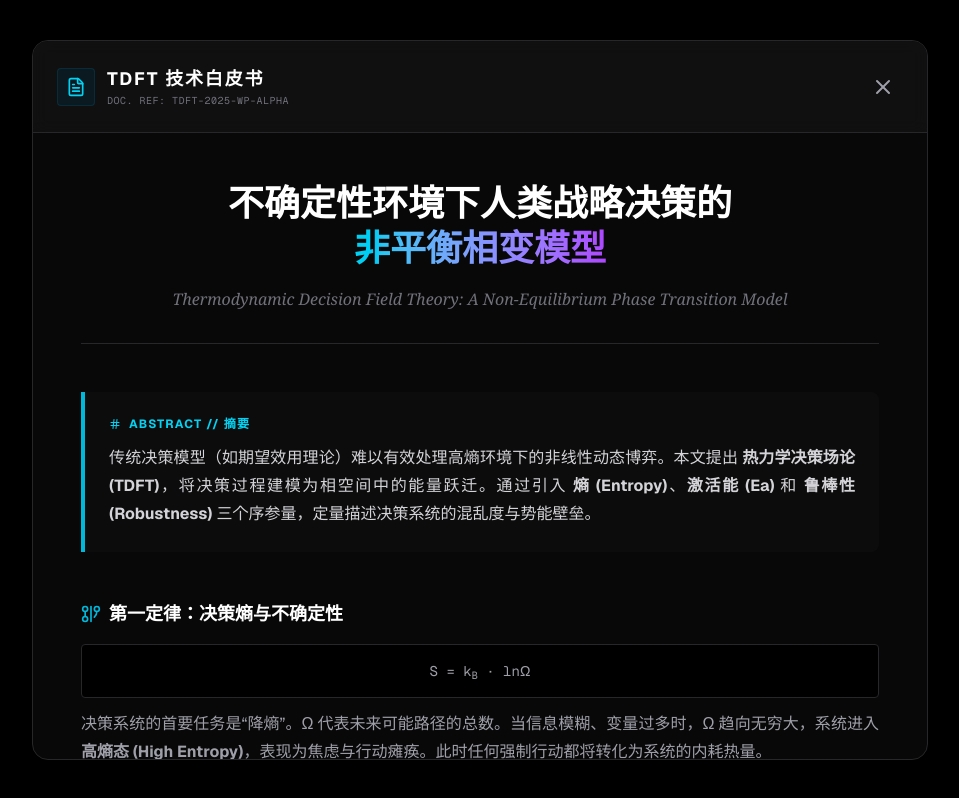
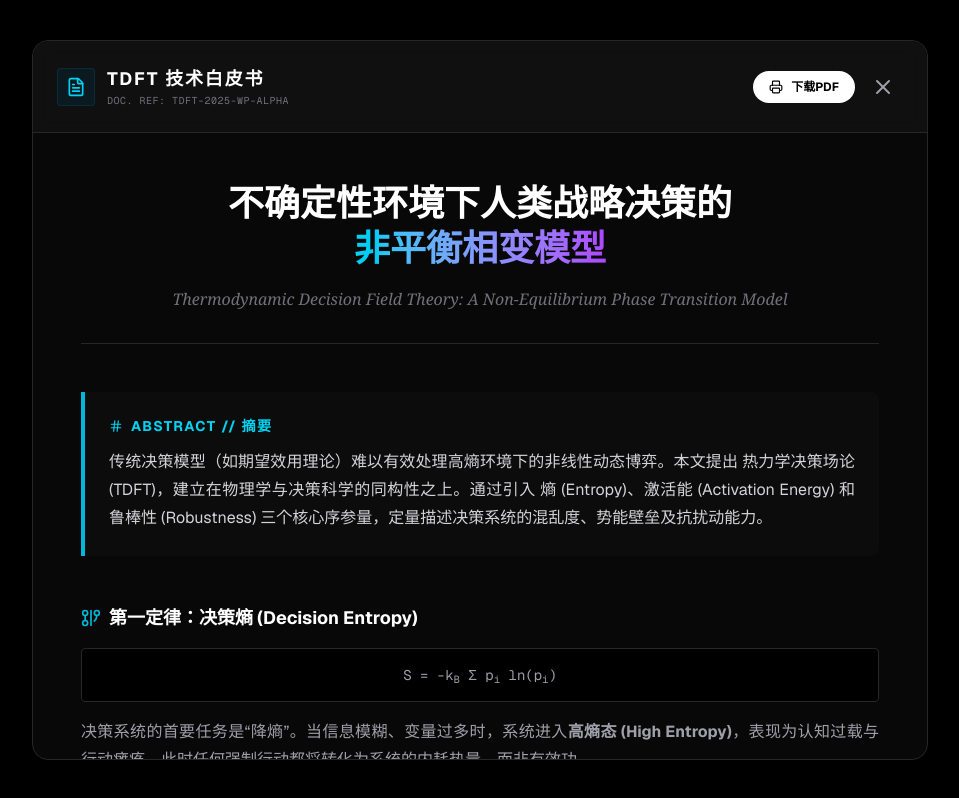
Before and after one commit to victorzhang999/tdft-system, a Next.js app: page / in a window 1280 px wide. Both pictures are taken after a click on the button "系统原理". Shown: the whole page, without its empty margins (160-1119 px from the left). Built offline with nearby package versions, Linux system fonts and the light colour scheme.

Commit message:
feat: add pdf download button

```diff
--- a/app/page.tsx
+++ b/app/page.tsx
@@ -2,8 +2,7 @@
 
 import { useState, useEffect, useRef } from 'react';
 import { motion, AnimatePresence } from 'framer-motion';
-// 引入所有需要的图标
-import { Fingerprint, Activity, Zap, Shield, BookOpen, Send, Atom, Sparkles, Cpu, Globe, Search, MessageSquare, X, FileText, GitGraph, Hash } from 'lucide-react';
+import { Fingerprint, Activity, Zap, Shield, BookOpen, Send, Atom, Sparkles, Cpu, Globe, MessageSquare, X, FileText, GitGraph, Hash, Printer, Microscope } from 'lucide-react';
 
 // --- 1. 星空特效组件 ---
 const Starfield = () => {
@@ -70,6 +69,60 @@ export default function EntropyPage() {
 
   useEffect(() => { setMounted(true); }, []);
 
+  // --- 核心功能：生成打印版 PDF ---
+  const handlePrint = () => {
+    const printContent = `
+      <html>
+        <head>
+          <title>TDFT 技术白皮书 - 打印版</title>
+          <style>
+            body { font-family: "Times New Roman", "Songti SC", serif; padding: 40px; color: #000; line-height: 1.8; max-width: 800px; margin: 0 auto; }
+            h1 { font-size: 24px; text-align: center; margin-bottom: 10px; font-weight: bold; }
+            .subtitle { text-align: center; font-size: 14px; color: #666; font-style: italic; margin-bottom: 40px; border-bottom: 1px solid #000; padding-bottom: 20px; }
+            h2 { font-size: 18px; margin-top: 30px; border-left: 4px solid #000; padding-left: 10px; font-weight: bold; }
+            h3 { font-size: 16px; margin-top: 20px; font-weight: bold; }
+            p { margin-bottom: 15px; text-align: justify; }
+            .formula { background: #f5f5f5; padding: 15px; text-align: center; font-family: "Courier New", monospace; margin: 20px 0; border: 1px solid #ddd; }
+            .footer { margin-top: 50px; text-align: center; font-size: 12px; color: #999; border-top: 1px solid #ddd; padding-top: 20px; }
+            @media print { .no-print { display: none; } }
+          </style>
+        </head>
+        <body>
+          <h1>热力学决策场论 (TDFT)</h1>
+          <div class="subtitle">Thermodynamic Decision Field Theory: A Non-Equilibrium Phase Transition Model</div>
+
+          <h2>01. 摘要 (Abstract)</h2>
+          <p>传统决策模型难以有效处理高熵环境下的非线性动态博弈。本文提出热力学决策场论 (TDFT)，将决策过程建模为相空间中的能量跃迁。通过引入熵 (Entropy)、激活能 (Activation Energy) 和鲁棒性 (Robustness) 三个核心序参量，定量描述决策系统的混乱度、势能壁垒及抗扰动能力。</p>
+
+          <h2>02. 第一定律：决策熵 (Decision Entropy)</h2>
+          <div class="formula">S = -kB Σ pi ln(pi)</div>
+          <p><strong>定义：</strong>系统的混乱程度与迷茫指数。</p>
+          <p><strong>原理：</strong>决策系统的首要任务是“降熵”。当信息模糊、变量过多时，系统进入高熵态 (High Entropy)，表现为认知过载与行动瘫痪。此时任何强制行动都将转化为系统的内耗热量，而非有效功。</p>
+
+          <h2>03. 第二定律：激活能 (Activation Energy)</h2>
+          <div class="formula">k = A · e^(-Ea/RT)</div>
+          <p><strong>定义：</strong>改变现状所需的能量门槛。</p>
+          <p><strong>原理：</strong>任何现状的改变（如创业、转型）都视为一次“化学反应”。Ea 是打破旧平衡所需的最小能量阈值（资金、认知、人脉）。若势能壁垒远高于能量储备，强行跃迁将导致系统耗散崩溃。</p>
+
+          <h2>04. 第三定律：鲁棒性 (Robustness)</h2>
+          <p><strong>定义：</strong>路径坍缩成功的可能性与抗风险能力。</p>
+          <p><strong>原理：</strong>低鲁棒性系统处于亚稳态 (Metastable)，微小的扰动（黑天鹅事件）即可引发灾难性相变。最优解往往不是收益最大化，而是寻找“低熵-低能耗-高稳态”的吸引子路径 (Attractor Path)。</p>
+
+          <div class="footer">
+            Generated by TDFT System v9.0 | Designed by TDFT Research Lab © 2025
+          </div>
+          <script>window.print();</script>
+        </body>
+      </html>
+    `;
+
+    const printWindow = window.open('', '_blank');
+    if (printWindow) {
+      printWindow.document.write(printContent);
+      printWindow.document.close();
+    }
+  };
+
   const startAnalysis = async () => {
     if (!q1.trim() && !q2.trim() && !q3.trim()) {
       alert("⚠️ 请输入内容");
@@ -122,7 +175,7 @@ export default function EntropyPage() {
       {/* 顶部 HUD */}
       <div className="absolute top-6 left-6 flex flex-col gap-1 z-10 opacity-70">
          <div className="flex items-center gap-2 text-[10px] text-cyan-400 font-mono tracking-widest border border-cyan-900/50 px-2 py-1 rounded bg-black/50 backdrop-blur">
-            <Globe size={10}/> TDFT-SYSTEM v9.0 ULTIMATE
+            <Globe size={10}/> TDFT-SYSTEM v9.1 PDF
          </div>
       </div>
 
@@ -133,7 +186,7 @@ export default function EntropyPage() {
         <BookOpen size={14}/> 系统原理
       </button>
 
-      {/* --- 4. 核心功能：学术版原理书弹窗 (已恢复完整版) --- */}
+      {/* --- 4. 核心功能：学术版原理书弹窗 --- */}
       <AnimatePresence>
         {showManual && (
           <motion.div
@@ -157,7 +210,16 @@ export default function EntropyPage() {
                           <p className="text-[10px] text-zinc-500 font-mono tracking-wider">DOC. REF: TDFT-2025-WP-ALPHA</p>
                       </div>
                   </div>
+                  <div className="flex items-center gap-2">
+                      {/* ✨ 新增：PDF 下载按钮 */}
+                      <button
+                        onClick={handlePrint}
+                        className="flex items-center gap-2 px-4 py-2 bg-white text-black rounded-full font-bold text-xs hover:bg-zinc-200 transition-colors"
+                      >
+                        <Printer size={14}/> 下载PDF
+                      </button>
                       <button onClick={() => setShowManual(false)} className="p-2 hover:bg-zinc-800 rounded-full transition-colors"><X className="text-zinc-400" size={24}/></button>
+                  </div>
               </div>
 
               {/* 弹窗内容 (可滚动) */}
@@ -176,61 +238,59 @@ export default function EntropyPage() {
 
                   {/* 摘要 */}
                   <div className="bg-zinc-900/30 border-l-4 border-cyan-500 p-6 rounded-r-lg">
-                      <h3 className="text-xs font-bold text-cyan-400 uppercase tracking-widest mb-3 flex items-center gap-2">
-                          <Hash size={12}/> Abstract // 摘要
+                      <h3 className="text-sm font-bold text-cyan-400 uppercase tracking-widest mb-3 flex items-center gap-2">
+                          <Hash size={14}/> Abstract // 摘要
                       </h3>
-                      <p className="text-sm md:text-base text-zinc-300 leading-7 text-justify">
-                          传统决策模型（如期望效用理论）难以有效处理高熵环境下的非线性动态博弈。本文提出 <strong>热力学决策场论 (TDFT)</strong>，将决策过程建模为相空间中的能量跃迁。通过引入 <strong>熵 (Entropy)</strong>、<strong>激活能 (Ea)</strong> 和 <strong>鲁棒性 (Robustness)</strong> 三个序参量，定量描述决策系统的混乱度与势能壁垒。
+                      <p className="text-sm md:text-base text-zinc-300 leading-7 text-justify font-light">
+                          传统决策模型（如期望效用理论）难以有效处理高熵环境下的非线性动态博弈。本文提出 <strong>热力学决策场论 (TDFT)</strong>，建立在物理学与决策科学的同构性之上。通过引入 <strong>熵 (Entropy)</strong>、<strong>激活能 (Activation Energy)</strong> 和 <strong>鲁棒性 (Robustness)</strong> 三个核心序参量，定量描述决策系统的混乱度、势能壁垒及抗扰动能力。
                       </p>
                   </div>
 
+                  {/* 核心定律 */}
+                  <div className="space-y-8">
                       {/* 第一定律 */}
-                  <div>
+                      <section>
                           <h4 className="text-lg font-bold text-white mb-4 flex items-center gap-2">
-                          <GitGraph className="text-cyan-500" size={20}/> 第一定律：决策熵与不确定性
+                              <GitGraph className="text-cyan-500" size={20}/> 第一定律：决策熵 (Decision Entropy)
                           </h4>
-                      <div className="bg-black border border-zinc-800 p-4 rounded mb-3 font-mono text-center text-zinc-400 text-sm">
-                          S = k<sub>B</sub> · lnΩ
+                          <div className="bg-black border border-zinc-800 p-4 rounded mb-4 font-mono text-center text-zinc-400 text-sm">
+                              S = -k<sub>B</sub> Σ p<sub>i</sub> ln(p<sub>i</sub>)
                           </div>
                           <p className="text-sm md:text-base text-zinc-400 leading-7 text-justify">
-                          决策系统的首要任务是“降熵”。Ω 代表未来可能路径的总数。当信息模糊、变量过多时，Ω 趋向无穷大，系统进入<strong>高熵态 (High Entropy)</strong>，表现为焦虑与行动瘫痪。此时任何强制行动都将转化为系统的内耗热量。
+                              决策系统的首要任务是“降熵”。当信息模糊、变量过多时，系统进入<strong>高熵态 (High Entropy)</strong>，表现为认知过载与行动瘫痪。此时任何强制行动都将转化为系统的内耗热量，而非有效功。
                           </p>
-                  </div>
+                      </section>
 
                       {/* 第二定律 */}
-                  <div>
+                      <section>
                           <h4 className="text-lg font-bold text-white mb-4 flex items-center gap-2">
-                          <Zap className="text-purple-500" size={20}/> 第二定律：激活能与势能壁垒
+                              <Zap className="text-purple-500" size={20}/> 第二定律：激活能 (Activation Energy)
                           </h4>
-                      <div className="bg-black border border-zinc-800 p-4 rounded mb-3 font-mono text-center text-zinc-400 text-sm">
-                          P ∝ A · e<sup>(-E<sub>a</sub> / kT)</sup>
+                          <div className="bg-black border border-zinc-800 p-4 rounded mb-4 font-mono text-center text-zinc-400 text-sm">
+                              k = A · e<sup>-Ea/RT</sup>
                           </div>
                           <p className="text-sm md:text-base text-zinc-400 leading-7 text-justify">
-                          任何现状的改变（如创业、跳槽）都视为一次“化学反应”。<strong>E<sub>a</sub> (Activation Energy)</strong> 是打破旧平衡所需的最小能量阈值（资金、认知、人脉）。若势能壁垒高于能量储备，强行跃迁会导致系统耗散崩溃（Burnout）。
+                              任何现状的改变（如创业、转型）都视为一次“化学反应”。<strong>E<sub>a</sub></strong> 是打破旧平衡所需的最小能量阈值（资金、认知、人脉）。若势能壁垒远高于能量储备，强行跃迁将导致系统耗散崩溃 (System Collapse)。
                           </p>
-                  </div>
+                      </section>
 
                       {/* 第三定律 */}
-                   <div>
+                      <section>
                           <h4 className="text-lg font-bold text-white mb-4 flex items-center gap-2">
-                          <Shield className="text-emerald-500" size={20}/> 第三定律：系统鲁棒性
+                              <Shield className="text-emerald-500" size={20}/> 第三定律：鲁棒性 (Robustness)
                           </h4>
                           <p className="text-sm md:text-base text-zinc-400 leading-7 text-justify">
-                          决策不仅追求收益最大化，更追求生存概率。低鲁棒性系统处于<strong>亚稳态</strong>，微小的扰动（黑天鹅事件）即可引发灾难性相变。最优解往往是寻找“低熵-低能耗-高稳态”的吸引子路径。
+                              低鲁棒性系统处于<strong>亚稳态 (Metastable)</strong>，微小的扰动（黑天鹅事件）即可引发灾难性相变。最优解往往不是收益最大化，而是寻找“低熵-低能耗-高稳态”的吸引子路径 (Attractor Path)。
                           </p>
+                      </section>
                   </div>
 
                   {/* 底部引用 */}
                   <div className="pt-8 border-t border-zinc-800 text-center">
-                      <p className="text-xs text-zinc-600 font-mono">
+                      <p className="text-xs text-zinc-600 font-mono uppercase tracking-widest">
                           Designed by TDFT Research Lab © 2025
                       </p>
                   </div>
-              </div>
-
-              {/* 移动端底部关闭按钮 */}
-              <div className="p-4 border-t border-zinc-800 bg-black md:hidden shrink-0">
-                  <button onClick={() => setShowManual(false)} className="w-full py-3 bg-zinc-800 text-white rounded font-bold">关闭档案</button>
               </div>
             </motion.div>
           </motion.div>
@@ -239,6 +299,7 @@ export default function EntropyPage() {
 
       <div className="z-10 w-full max-w-xl flex flex-col items-center gap-10">
 
+        {/* ==================== 状态：空闲 ==================== */}
         {status === 'idle' && (
           <motion.div initial={{ opacity: 0, scale: 0.95 }} animate={{ opacity: 1, scale: 1 }} className="w-full space-y-8 text-center px-2">
 
@@ -305,7 +366,7 @@ export default function EntropyPage() {
         {status === 'result' && result && (
            <motion.div initial={{ opacity: 0, y: 20 }} animate={{ opacity: 1, y: 0 }} className="w-full space-y-6 pb-20">
 
-              <div className="bg-zinc-900/60 border border-zinc-700/50 backdrop-blur-md p-8 rounded-2xl relative overflow-hidden">
+              <div className="bg-zinc-900/60 border border-zinc-700/50 backdrop-blur-md p-6 md:p-8 rounded-2xl relative overflow-hidden">
                  <div className="absolute top-0 right-0 p-4 opacity-10"><Sparkles size={64}/></div>
 
                  <div className="flex justify-between items-end mb-6">
@@ -318,7 +379,6 @@ export default function EntropyPage() {
                     </div>
                  </div>
 
-                 {/* 进度条 */}
                  <div className="w-full h-3 bg-black rounded-full overflow-hidden mb-3 border border-zinc-800">
                     <motion.div
                         initial={{ width: 0 }}
@@ -334,25 +394,23 @@ export default function EntropyPage() {
                  </div>
 
                  <div className="space-y-8">
-                     {/* 学术结论 */}
                      <div>
-                         <h3 className="text-xs font-bold text-cyan-500 tracking-widest uppercase mb-3 flex items-center gap-2"><Activity size={14}/> 物理模型诊断</h3>
+                         <h3 className="text-sm font-bold text-cyan-500 tracking-widest uppercase mb-3 flex items-center gap-2"><Microscope size={16}/> 物理模型诊断</h3>
                          <p className="text-base text-white font-bold leading-relaxed">{result.conclusion}</p>
                      </div>
 
-                     {/* ✨ 修改：更名后的深度解码 (原人话翻译) */}
                      {result.vernacular && (
-                         <div className="bg-white/5 border border-white/10 rounded-lg p-5">
-                             <h3 className="text-xs font-bold text-yellow-500 tracking-widest uppercase mb-3 flex items-center gap-2"><MessageSquare size={14}/> 深度解码 (Core Insight)</h3>
-                             <p className="text-sm text-zinc-300 leading-relaxed italic">"{result.vernacular}"</p>
+                         <div className="bg-white/5 border border-white/10 rounded-lg p-5 relative overflow-hidden">
+                             <div className="absolute top-0 left-0 w-1 h-full bg-yellow-500"></div>
+                             <h3 className="text-sm font-bold text-yellow-500 tracking-widest uppercase mb-3 flex items-center gap-2"><MessageSquare size={16}/> 深度解码 (Core Insight)</h3>
+                             <p className="text-sm md:text-base text-zinc-200 leading-relaxed italic">"{result.vernacular}"</p>
                          </div>
                      )}
 
                      <div className="h-px bg-zinc-800 w-full"></div>
 
-                     {/* 策略建议 */}
                      <div>
-                         <h3 className="text-xs font-bold text-emerald-500 tracking-widest uppercase mb-3 flex items-center gap-2"><Zap size={14}/> 优化策略</h3>
+                         <h3 className="text-sm font-bold text-emerald-500 tracking-widest uppercase mb-3 flex items-center gap-2"><Zap size={16}/> 优化策略</h3>
                          <p className="text-zinc-400 text-sm leading-7">{result.suggestion}</p>
                      </div>
                  </div>
@@ -382,7 +440,7 @@ export default function EntropyPage() {
         .custom-scrollbar::-webkit-scrollbar { width: 4px; }
         .custom-scrollbar::-webkit-scrollbar-track { background: #000; }
         .custom-scrollbar::-webkit-scrollbar-thumb { background: #333; }
-        .animate-spin-reverse { animation: spin-reverse 3s linear infinite; }
+        .animate-spin-reverse { animation: spin 12s linear infinite; }
         @keyframes spin-reverse { from { transform: rotate(360deg); } to { transform: rotate(0deg); } }
       `}</style>
     </main>
```
Lines whose indentation alone changed are shown as unchanged.
